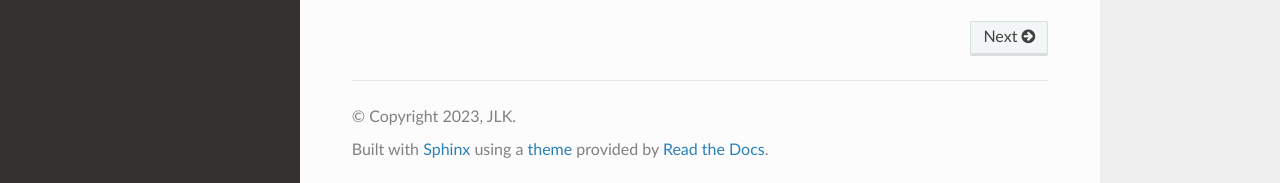
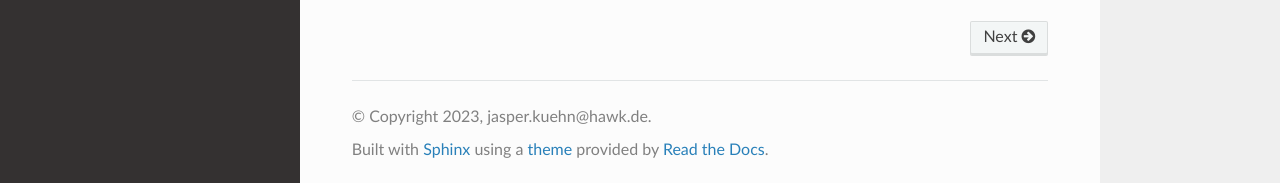
Before and after one commit to HAWK-Computing/physicalcomputing, a Sphinx documentation site: the page built from docs/index.rst, in a window 1280 px wide and 1070 px high. Shown: the part 884-1067 px from the top of the window. Built offline with Sphinx 7.4.7 and the Read the Docs theme 2.0.0, drawn with Linux system fonts in a browser that asks for light colours.

Commit message:
Update conf.py

```diff
--- a/docs/conf.py
+++ b/docs/conf.py
@@ -3,7 +3,7 @@
 # -- Project information
 
 project = 'HAWK Physical Computing'
-copyright = '2023, JLK'
+copyright = '2023, jasper.kuehn@hawk.de'
 author = 'JLK'
 
 release = '0.0'
```
